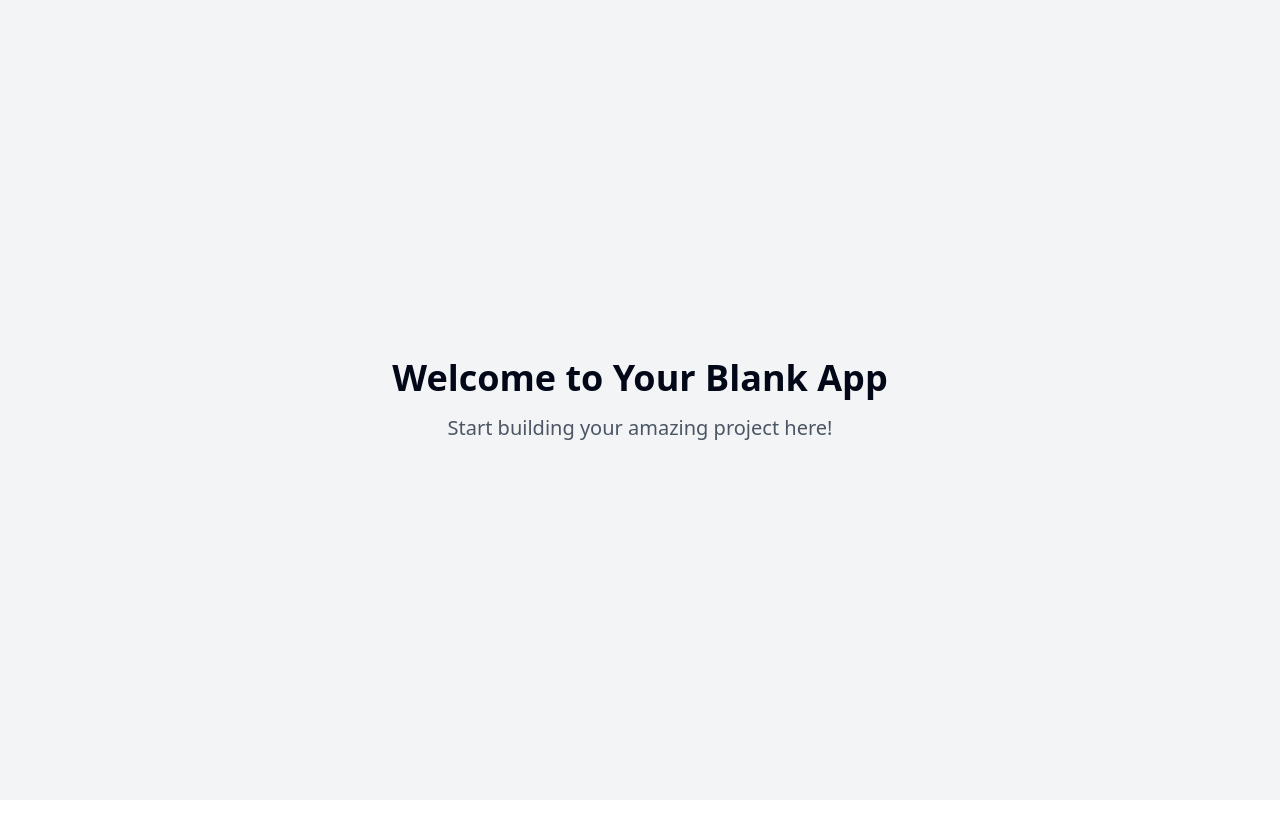
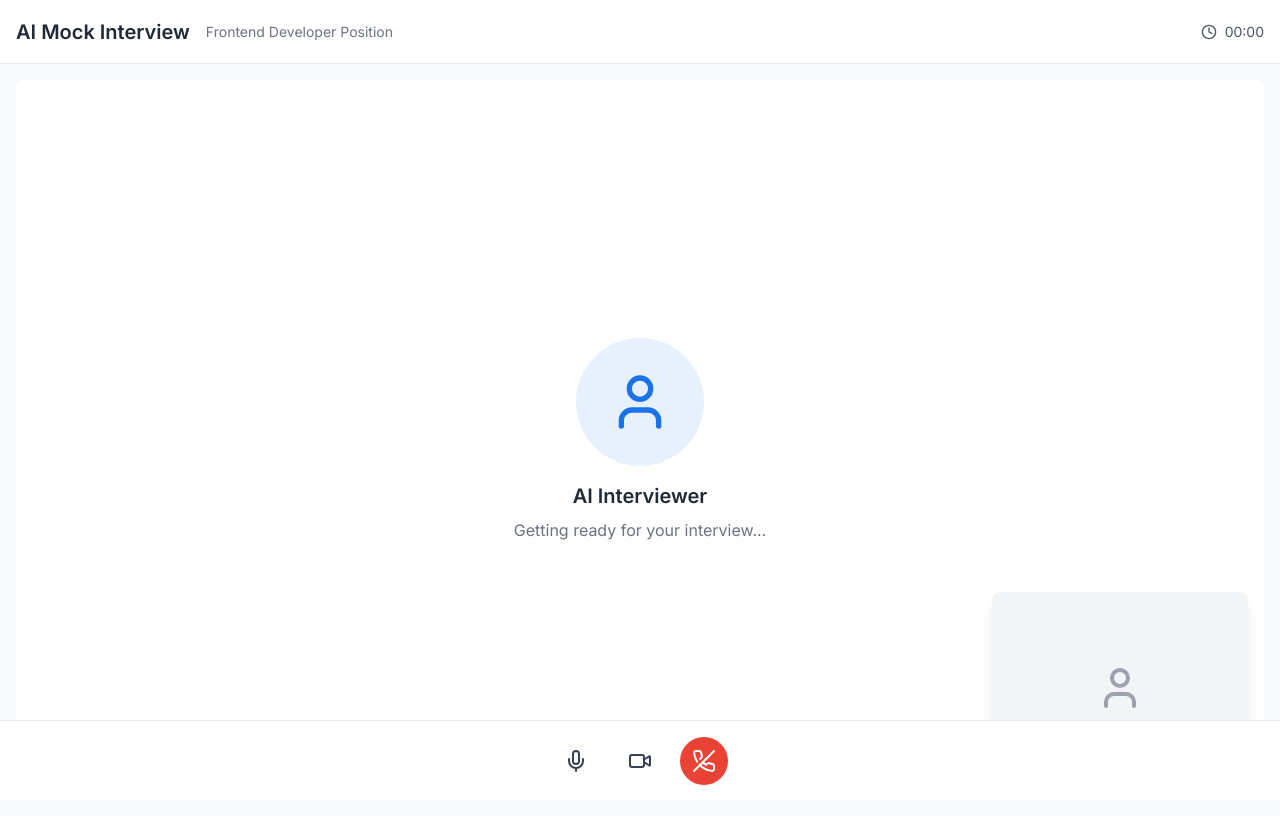
Before and after one commit to Abhizhekk/mockmeet-magic, a React (Vite) app: page / in a window 1280 px wide. Built offline with nearby package versions, Linux system fonts and the light colour scheme.

Commit message:
Create Google Meet-like design
Implement a user interface design inspired by Google Meet for the AI mock interview feature. This update will enhance the visual layout and user experience, aligning it with modern video conferencing applications.
[skip gpt_engineer]

```diff
--- /dev/null
+++ b/src/components/Controls.tsx
@@ -0,0 +1,19 @@
+import { Mic, Video, PhoneOff } from "lucide-react";
+
+const Controls = () => {
+  return (
+    <div className="fixed bottom-0 left-0 right-0 h-20 bg-white border-t flex items-center justify-center space-x-4 animate-slide-in">
+      <button className="w-12 h-12 bg-meet-surface hover:bg-gray-100 rounded-full flex items-center justify-center transition-colors">
+        <Mic className="w-6 h-6 text-gray-700" />
+      </button>
+      <button className="w-12 h-12 bg-meet-surface hover:bg-gray-100 rounded-full flex items-center justify-center transition-colors">
+        <Video className="w-6 h-6 text-gray-700" />
+      </button>
+      <button className="w-12 h-12 bg-meet-red hover:bg-red-600 rounded-full flex items-center justify-center transition-colors">
+        <PhoneOff className="w-6 h-6 text-white" />
+      </button>
+    </div>
+  );
+};
+
+export default Controls;
--- /dev/null
+++ b/src/components/Header.tsx
@@ -0,0 +1,18 @@
+import { Clock } from "lucide-react";
+
+const Header = () => {
+  return (
+    <div className="h-16 bg-white border-b flex items-center justify-between px-4">
+      <div className="flex items-center space-x-4">
+        <h1 className="text-xl font-semibold text-gray-800">AI Mock Interview</h1>
+        <span className="text-sm text-gray-500">Frontend Developer Position</span>
+      </div>
+      <div className="flex items-center space-x-2 text-gray-600">
+        <Clock className="w-4 h-4" />
+        <span className="text-sm">00:00</span>
+      </div>
+    </div>
+  );
+};
+
+export default Header;
--- /dev/null
+++ b/src/components/VideoArea.tsx
@@ -0,0 +1,27 @@
+import { User } from "lucide-react";
+
+const VideoArea = () => {
+  return (
+    <div className="relative w-full h-[calc(100vh-5rem)] bg-meet-background rounded-lg overflow-hidden">
+      {/* AI Interviewer Video Placeholder */}
+      <div className="absolute inset-0 flex items-center justify-center bg-meet-surface">
+        <div className="text-center">
+          <div className="w-32 h-32 bg-meet-blue/10 rounded-full flex items-center justify-center mx-auto mb-4">
+            <User className="w-16 h-16 text-meet-blue" />
+          </div>
+          <h2 className="text-xl font-semibold text-gray-800">AI Interviewer</h2>
+          <p className="text-gray-500 mt-2">Getting ready for your interview...</p>
+        </div>
+      </div>
+
+      {/* User Video Preview */}
+      <div className="absolute bottom-4 right-4 w-64 h-48 bg-meet-surface rounded-lg shadow-lg overflow-hidden">
+        <div className="w-full h-full bg-gray-100 flex items-center justify-center">
+          <User className="w-12 h-12 text-gray-400" />
+        </div>
+      </div>
+    </div>
+  );
+};
+
+export default VideoArea;
--- a/src/index.css
+++ b/src/index.css
@@ -1,3 +1,5 @@
+@import url('https://fonts.googleapis.com/css2?family=Inter:wght@400;500;600;700&display=swap');
+
 @tailwind base;
 @tailwind components;
 @tailwind utilities;
@@ -6,96 +8,32 @@
   :root {
     --background: 0 0% 100%;
     --foreground: 222.2 84% 4.9%;
-
     --card: 0 0% 100%;
     --card-foreground: 222.2 84% 4.9%;
-
     --popover: 0 0% 100%;
     --popover-foreground: 222.2 84% 4.9%;
-
-    --primary: 222.2 47.4% 11.2%;
+    --primary: 221.2 83.2% 53.3%;
     --primary-foreground: 210 40% 98%;
-
     --secondary: 210 40% 96.1%;
     --secondary-foreground: 222.2 47.4% 11.2%;
-
     --muted: 210 40% 96.1%;
     --muted-foreground: 215.4 16.3% 46.9%;
-
     --accent: 210 40% 96.1%;
     --accent-foreground: 222.2 47.4% 11.2%;
-
     --destructive: 0 84.2% 60.2%;
     --destructive-foreground: 210 40% 98%;
-
     --border: 214.3 31.8% 91.4%;
     --input: 214.3 31.8% 91.4%;
-    --ring: 222.2 84% 4.9%;
-
+    --ring: 221.2 83.2% 53.3%;
     --radius: 0.5rem;
-
-    --sidebar-background: 0 0% 98%;
-
-    --sidebar-foreground: 240 5.3% 26.1%;
-
-    --sidebar-primary: 240 5.9% 10%;
-
-    --sidebar-primary-foreground: 0 0% 98%;
-
-    --sidebar-accent: 240 4.8% 95.9%;
-
-    --sidebar-accent-foreground: 240 5.9% 10%;
-
-    --sidebar-border: 220 13% 91%;
-
-    --sidebar-ring: 217.2 91.2% 59.8%;
   }
 
-  .dark {
-    --background: 222.2 84% 4.9%;
-    --foreground: 210 40% 98%;
-
-    --card: 222.2 84% 4.9%;
-    --card-foreground: 210 40% 98%;
-
-    --popover: 222.2 84% 4.9%;
-    --popover-foreground: 210 40% 98%;
-
-    --primary: 210 40% 98%;
-    --primary-foreground: 222.2 47.4% 11.2%;
-
-    --secondary: 217.2 32.6% 17.5%;
-    --secondary-foreground: 210 40% 98%;
-
-    --muted: 217.2 32.6% 17.5%;
-    --muted-foreground: 215 20.2% 65.1%;
-
-    --accent: 217.2 32.6% 17.5%;
-    --accent-foreground: 210 40% 98%;
-
-    --destructive: 0 62.8% 30.6%;
-    --destructive-foreground: 210 40% 98%;
-
-    --border: 217.2 32.6% 17.5%;
-    --input: 217.2 32.6% 17.5%;
-    --ring: 212.7 26.8% 83.9%;
-    --sidebar-background: 240 5.9% 10%;
-    --sidebar-foreground: 240 4.8% 95.9%;
-    --sidebar-primary: 224.3 76.3% 48%;
-    --sidebar-primary-foreground: 0 0% 100%;
-    --sidebar-accent: 240 3.7% 15.9%;
-    --sidebar-accent-foreground: 240 4.8% 95.9%;
-    --sidebar-border: 240 3.7% 15.9%;
-    --sidebar-ring: 217.2 91.2% 59.8%;
-  }
-}
-
-@layer base {
   * {
     @apply border-border;
   }
 
   body {
-    @apply bg-background text-foreground;
+    @apply bg-background text-foreground font-sans;
+    font-family: 'Inter', sans-serif;
   }
 }
--- a/src/pages/Index.tsx
+++ b/src/pages/Index.tsx
@@ -1,12 +1,15 @@
-// Update this page (the content is just a fallback if you fail to update the page)
+import Header from "@/components/Header";
+import VideoArea from "@/components/VideoArea";
+import Controls from "@/components/Controls";
 
 const Index = () => {
   return (
-    <div className="min-h-screen flex items-center justify-center bg-gray-100">
-      <div className="text-center">
-        <h1 className="text-4xl font-bold mb-4">Welcome to Your Blank App</h1>
-        <p className="text-xl text-gray-600">Start building your amazing project here!</p>
-      </div>
+    <div className="min-h-screen bg-meet-background">
+      <Header />
+      <main className="container mx-auto px-4 py-4">
+        <VideoArea />
+      </main>
+      <Controls />
     </div>
   );
 };
--- a/tailwind.config.ts
+++ b/tailwind.config.ts
@@ -12,85 +12,67 @@ export default {
   theme: {
     container: {
       center: true,
-			padding: '2rem',
+      padding: "2rem",
       screens: {
-				'2xl': '1400px'
-			}
+        "2xl": "1400px",
+      },
     },
     extend: {
       colors: {
-				border: 'hsl(var(--border))',
-				input: 'hsl(var(--input))',
-				ring: 'hsl(var(--ring))',
-				background: 'hsl(var(--background))',
-				foreground: 'hsl(var(--foreground))',
+        // Google Meet inspired colors
+        "meet-blue": "#1a73e8",
+        "meet-red": "#ea4335",
+        "meet-background": "#f8f9fa",
+        "meet-surface": "#ffffff",
+        border: "hsl(var(--border))",
+        input: "hsl(var(--input))",
+        ring: "hsl(var(--ring))",
+        background: "hsl(var(--background))",
+        foreground: "hsl(var(--foreground))",
         primary: {
-					DEFAULT: 'hsl(var(--primary))',
-					foreground: 'hsl(var(--primary-foreground))'
+          DEFAULT: "hsl(var(--primary))",
+          foreground: "hsl(var(--primary-foreground))",
         },
         secondary: {
-					DEFAULT: 'hsl(var(--secondary))',
-					foreground: 'hsl(var(--secondary-foreground))'
+          DEFAULT: "hsl(var(--secondary))",
+          foreground: "hsl(var(--secondary-foreground))",
         },
         destructive: {
-					DEFAULT: 'hsl(var(--destructive))',
-					foreground: 'hsl(var(--destructive-foreground))'
+          DEFAULT: "hsl(var(--destructive))",
+          foreground: "hsl(var(--destructive-foreground))",
         },
         muted: {
-					DEFAULT: 'hsl(var(--muted))',
-					foreground: 'hsl(var(--muted-foreground))'
+          DEFAULT: "hsl(var(--muted))",
+          foreground: "hsl(var(--muted-foreground))",
         },
         accent: {
-					DEFAULT: 'hsl(var(--accent))',
-					foreground: 'hsl(var(--accent-foreground))'
+          DEFAULT: "hsl(var(--accent))",
+          foreground: "hsl(var(--accent-foreground))",
         },
         popover: {
-					DEFAULT: 'hsl(var(--popover))',
-					foreground: 'hsl(var(--popover-foreground))'
+          DEFAULT: "hsl(var(--popover))",
+          foreground: "hsl(var(--popover-foreground))",
         },
         card: {
-					DEFAULT: 'hsl(var(--card))',
-					foreground: 'hsl(var(--card-foreground))'
+          DEFAULT: "hsl(var(--card))",
+          foreground: "hsl(var(--card-foreground))",
         },
-				sidebar: {
-					DEFAULT: 'hsl(var(--sidebar-background))',
-					foreground: 'hsl(var(--sidebar-foreground))',
-					primary: 'hsl(var(--sidebar-primary))',
-					'primary-foreground': 'hsl(var(--sidebar-primary-foreground))',
-					accent: 'hsl(var(--sidebar-accent))',
-					'accent-foreground': 'hsl(var(--sidebar-accent-foreground))',
-					border: 'hsl(var(--sidebar-border))',
-					ring: 'hsl(var(--sidebar-ring))'
-				}
-			},
-			borderRadius: {
-				lg: 'var(--radius)',
-				md: 'calc(var(--radius) - 2px)',
-				sm: 'calc(var(--radius) - 4px)'
       },
       keyframes: {
-				'accordion-down': {
-					from: {
-						height: '0'
+        "fade-in": {
+          "0%": { opacity: "0" },
+          "100%": { opacity: "1" },
         },
-					to: {
-						height: 'var(--radix-accordion-content-height)'
-					}
+        "slide-in": {
+          "0%": { transform: "translateY(100%)" },
+          "100%": { transform: "translateY(0)" },
         },
-				'accordion-up': {
-					from: {
-						height: 'var(--radix-accordion-content-height)'
-					},
-					to: {
-						height: '0'
-					}
-				}
       },
       animation: {
-				'accordion-down': 'accordion-down 0.2s ease-out',
-				'accordion-up': 'accordion-up 0.2s ease-out'
-			}
-		}
+        "fade-in": "fade-in 0.3s ease-out",
+        "slide-in": "slide-in 0.3s ease-out",
+      },
+    },
   },
   plugins: [require("tailwindcss-animate")],
 } satisfies Config;
```
Lines whose indentation alone changed are shown as unchanged.
